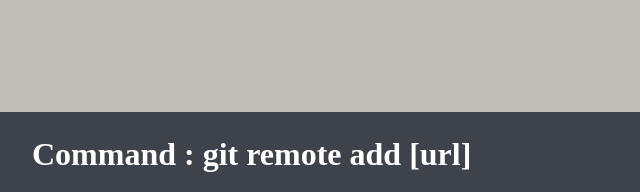
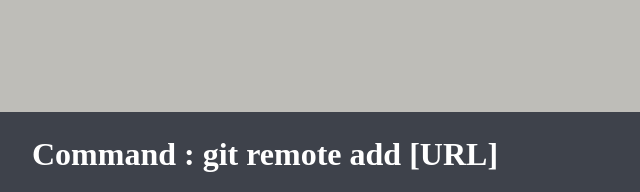
Before and after one commit to malikarbazakram/mc_assignment-01, a plain HTML site: page index.html in a window 1280 px wide. Shown: the part 3051-3243 px from the top of the page, 0-640 px from the left. Drawn offline with Linux system fonts and the light colour scheme.

Commit message:
correcting grammar mistakes instruction And its description

```diff
--- a/index.html
+++ b/index.html
@@ -5,6 +5,7 @@
     <meta http-equiv="X-UA-Compatible" content="IE=edge">
     <meta name="viewport" content="width=device-width, initial-scale=1.0">
     <link rel="stylesheet" href="style.css">
+    <link rel="icon" href="images\github-sign.ico">
     <title>Git Learn</title>
 </head>
 <body>
@@ -92,7 +93,7 @@
 
 
     <div class="steps1">
-        <h1 style="padding-left: 2rem; padding-top: 1.5rem;">Command : git remote add [url]</h1>
+        <h1 style="padding-left: 2rem; padding-top: 1.5rem;">Command : git remote add [URL]</h1>
         <div class="sidebyside">
             <b class="centerText"><p > The remote add function in git also allows fetching
                  changes made from the remote server to local. When using git, you must learn how to switch between the central remote to your own. That way, you can maintain all the status
```
